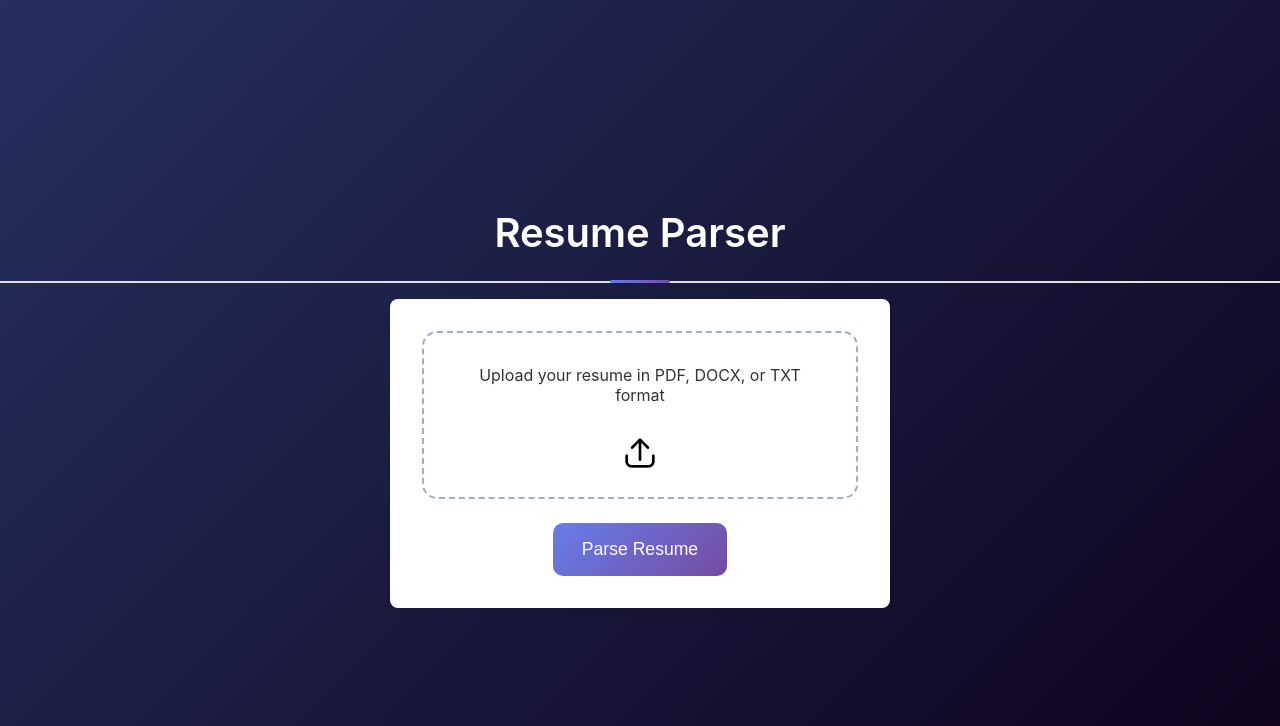
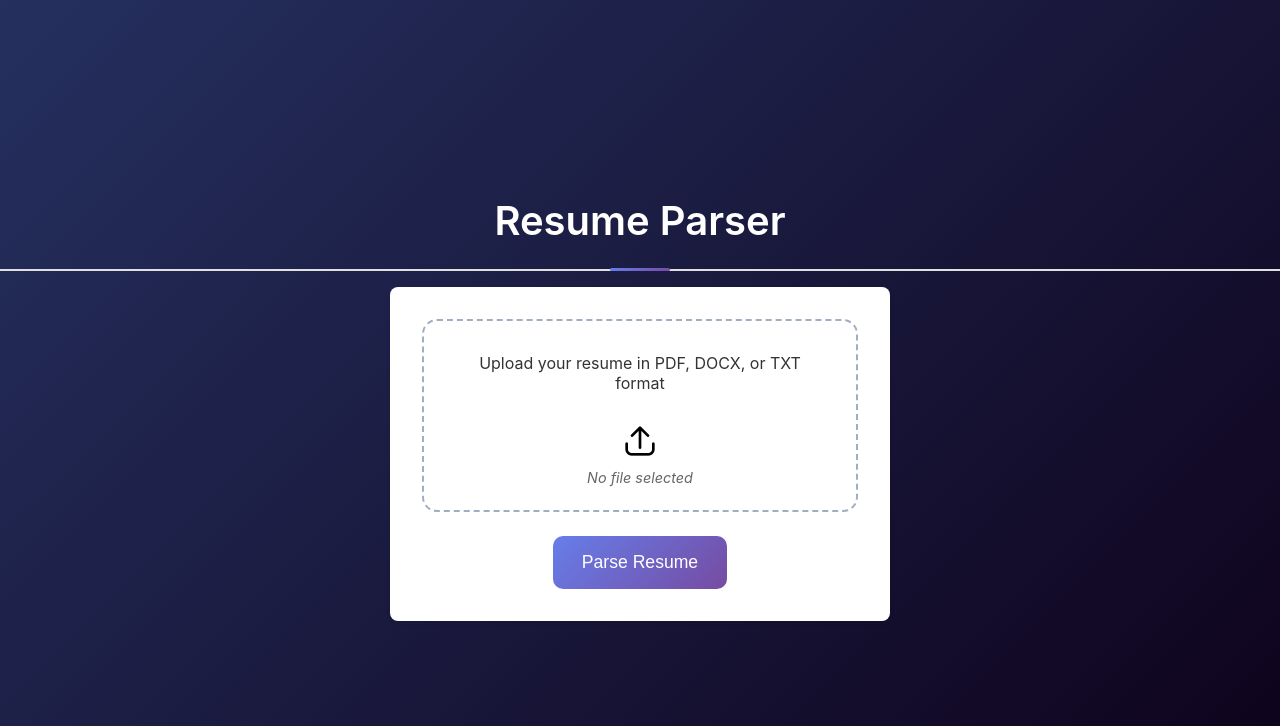
Before and after one commit to leonnuxy/ai-resume, a Flask app: page / in a window 1280 px wide. Shown: the top 726 px of the page. Run offline with Flask 3, Linux system fonts and the light colour scheme.

Commit message:
updated file name

```diff
--- a/app.py
+++ b/app.py
@@ -223,8 +223,6 @@ def upload_file():
 
             # Anonymize personal information in text
             modified_text = text
-            name_pattern = r'\b[A-Z][a-z]+ [A-Z][a-z]+\b'
-            modified_text = re.sub(name_pattern, 'Test Name', modified_text)
 
             # Clear and update session data
             session.clear()
--- a/static/css/style.css
+++ b/static/css/style.css
@@ -95,6 +95,15 @@
 
   .upload-icon:hover {
     transform: scale(1.1);
+  }
+
+  /* File name display */
+  .file-name {
+    display: block;
+    margin-top: 0.5rem;
+    font-size: 0.9rem;
+    color: #666;
+    font-style: italic;
   }
 
   /* Submit button (50% width of container) */
--- a/templates/index.html
+++ b/templates/index.html
@@ -17,6 +17,7 @@
           <label for="resume" class="upload-icon">
             <img src="{{ url_for('static', filename='icons/upload_icon.png') }}" alt="Upload" />
           </label>
+          <span id="file-name" class="file-name">No file selected</span>
           <input id="resume" type="file" name="resume" accept=".pdf,.docx,.txt" required>
         </div>
         <button type="submit" class="submit-btn">Parse Resume</button>
@@ -32,5 +33,12 @@
         {% endif %}
       {% endwith %}
     </div>
+
+    <script>
+      document.getElementById('resume').addEventListener('change', function(e) {
+        const fileName = e.target.files[0] ? e.target.files[0].name : 'No file selected';
+        document.getElementById('file-name').textContent = fileName;
+      });
+    </script>
   </body>
 </html>
```
Also changed, not shown: 3 other files.
